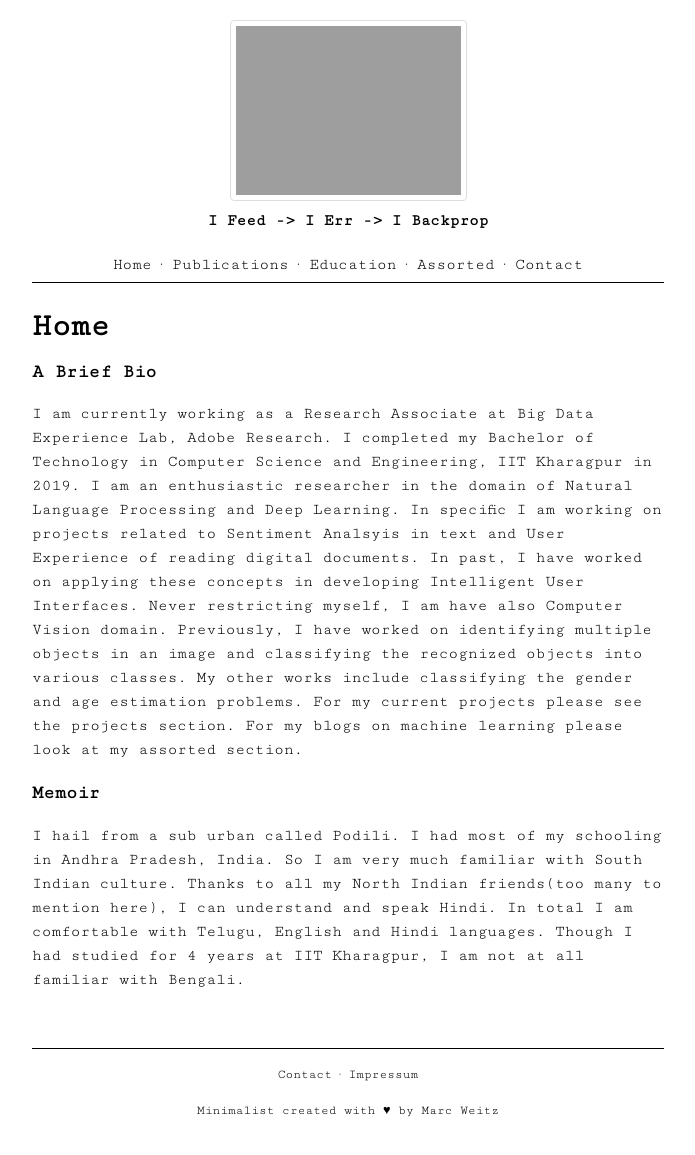
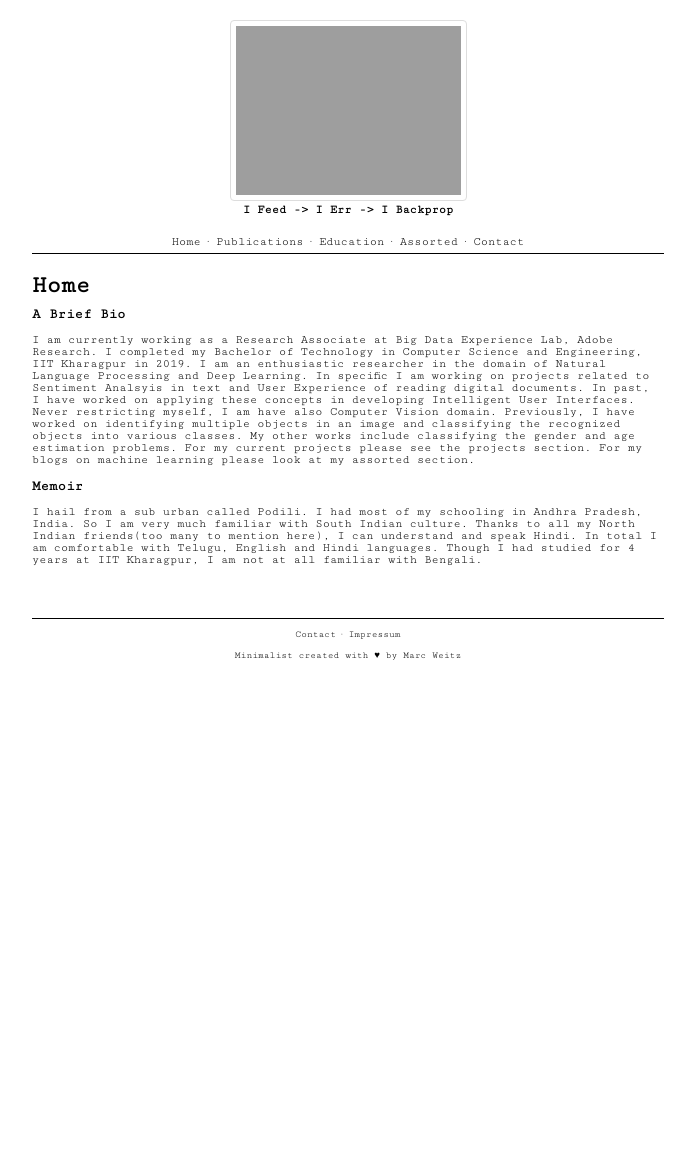
Before and after one commit to bhanu77prakash/bhanu77prakash.github.io, a Jekyll site: the page built from index.md, in a window 1280 px wide. Shown: the whole page, without its empty margins (292-987 px from the left). Built offline with Jekyll 4.4.1, drawn with Linux system fonts in a browser that asks for light colours; after the commit the page ends 900 px from its top, so only the background shows below that.

Commit message:
updated site

```diff
--- a/assets/css/style.css
+++ b/assets/css/style.css
@@ -2,8 +2,8 @@ body	{
 	margin-top: 0px;
 	padding:0;
 	font-family: 'Cutive Mono', serif;
-	font-size:100%;
-	line-height:150%;
+	font-size:75%;
+	line-height:100%;
 }
 
 a:link, a:visited	{
```
